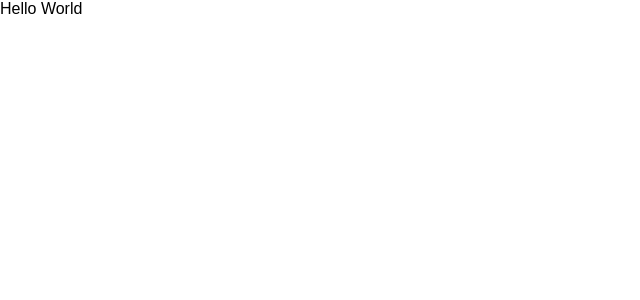
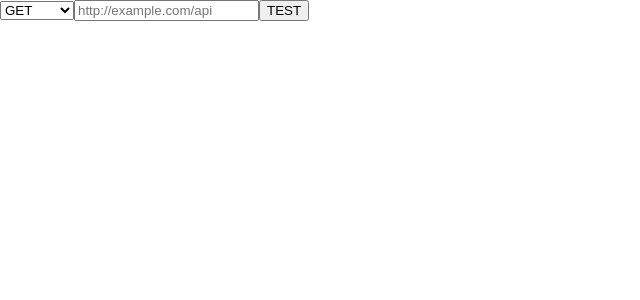
Before and after one commit to samshareski/api-tester, a React (Create React App) app: page / in a window 1280 px wide. Shown: the top 300 px of the page, without its empty margins (0-640 px from the left). Built offline with nearby package versions, Linux system fonts and the light colour scheme.

Commit message:
Add form component
Base form component, no validation or anything fancy yet

```diff
--- a/src/App.js
+++ b/src/App.js
@@ -1,8 +1,9 @@
 import React, { Component } from 'react'
+import Form from './components/form/Form'
 
 class App extends Component {
   render() {
-    return <div>Hello World</div>
+    return <Form />
   }
 }
 
--- /dev/null
+++ b/src/components/form/Form.js
@@ -0,0 +1,51 @@
+import React, { Component } from 'react'
+
+class Form extends Component {
+  constructor(props) {
+    super(props)
+    this.state = {
+      method: 'GET',
+      url: ''
+    }
+  }
+
+  handleMethodChange = event => {
+    this.setState({ method: event.target.value })
+  }
+
+  handleUrlChange = event => {
+    this.setState({ url: event.target.value })
+  }
+
+  handleSubmit = event => {
+    alert(JSON.stringify(this.state))
+    event.preventDefault()
+  }
+
+  render() {
+    return (
+      <form onSubmit={this.handleSubmit}>
+        <select
+          name="method"
+          value={this.state.method}
+          onChange={this.handleMethodChange}
+        >
+          <option value="GET">GET</option>
+          <option value="POST">POST</option>
+          <option value="PUT">PUT</option>
+          <option value="DELETE">DELETE</option>
+        </select>
+        <input
+          type="text"
+          name="url"
+          placeholder="http://example.com/api"
+          value={this.state.url}
+          onChange={this.handleUrlChange}
+        />
+        <input type="submit" value="TEST" />
+      </form>
+    )
+  }
+}
+
+export default Form
```
